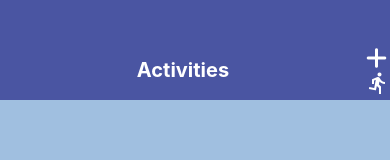
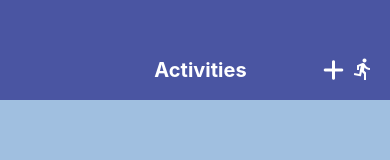
Before and after one commit to doudou2077/Assignment-2, a React Native app: screen /AddDiet in a window 390 px wide. Shown: the top 160 px of the page. Built offline with nearby package versions, Linux system fonts and the light colour scheme.

Commit message:
update the headercontainer to addjust the position of the elements

```diff
--- a/helperFile/sharedStyles.js
+++ b/helperFile/sharedStyles.js
@@ -14,15 +14,15 @@ export const sharedStyles = StyleSheet.create({
     container: {
         flex: 1,
         backgroundColor: colors.background,
+
     },
     headerContainer: {
-        flexDirection: 'row', // Arrange header items in a row
+        flexDirection: 'row',
         alignItems: 'center',
-        justifyContent: 'center',
-        backgroundColor: colors.primary, // Set header background color
+        backgroundColor: colors.primary,
         height: 100,
         paddingTop: 40,
-        position: 'relative',// Positioning context for absolute children
+        paddingHorizontal: 15,
     },
     headerTextContainer: {
         flex: 1,
@@ -32,7 +32,15 @@ export const sharedStyles = StyleSheet.create({
         color: colors.white,
         fontSize: 20,
         fontWeight: 'bold',
+        paddingLeft: 70
     },
+    iconContainer: {
+        flexDirection: 'row',
+    },
+    iconButton: {
+        marginLeft: 7,
+    },
+
     addButton: {
         position: 'absolute', // Position the add button absolutely within the header
         right: 15,
```
